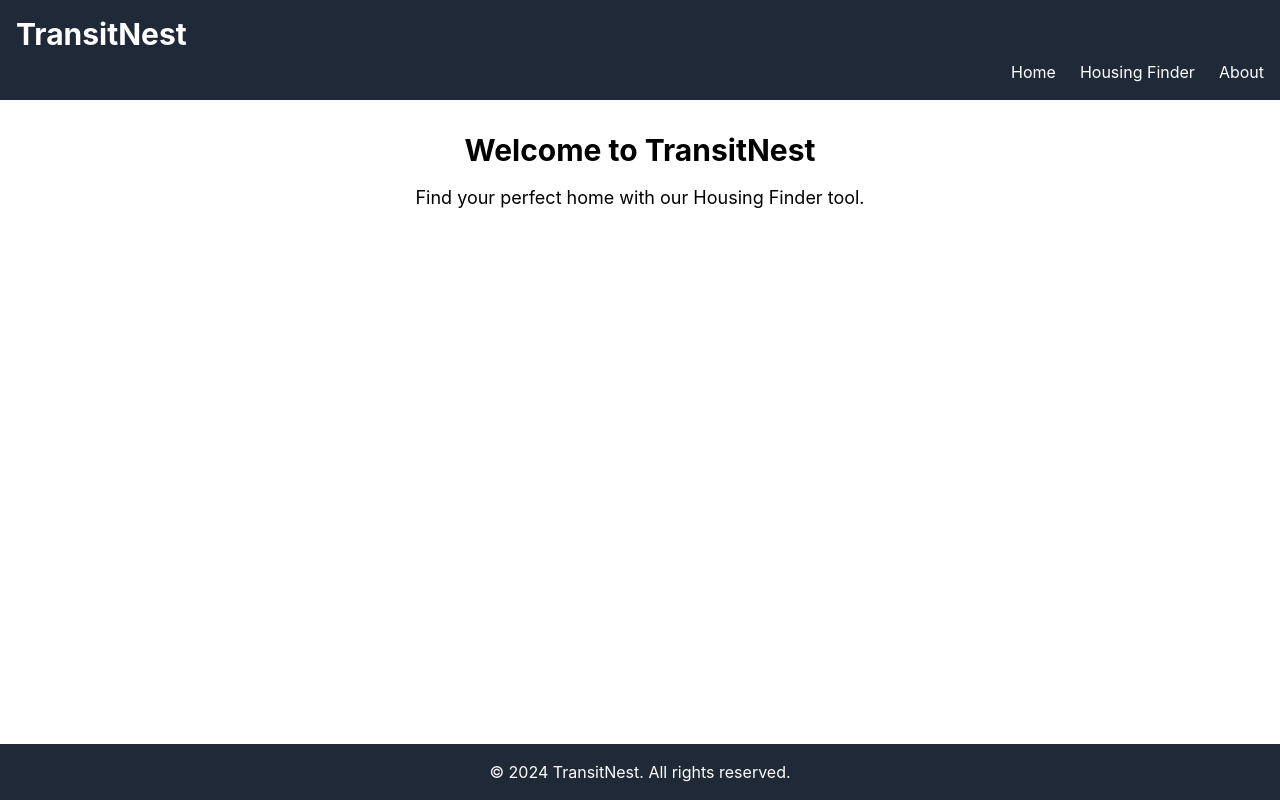
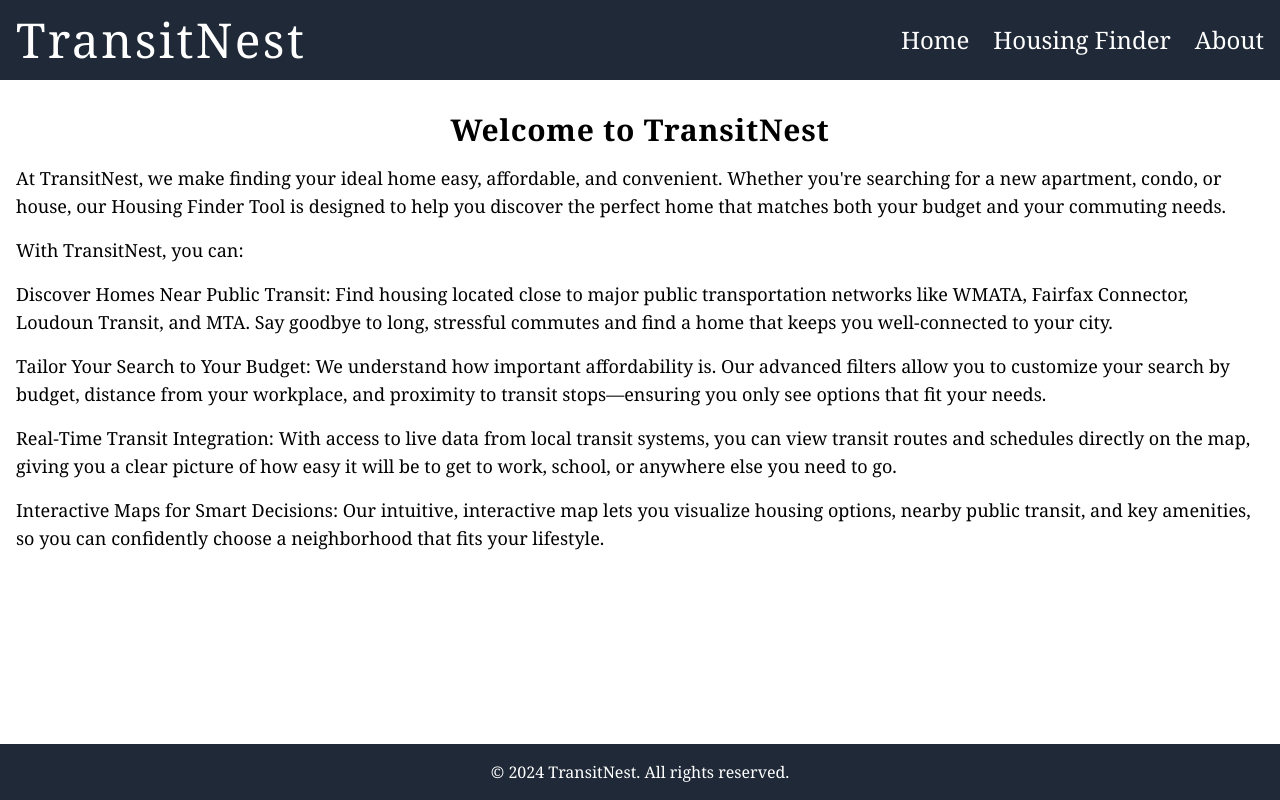
Before and after one commit to mithranm/transitnest, a React (Create React App) app in the folder housing-finder-app/: page / in a window 1280 px wide. Built offline with nearby package versions, Linux system fonts and the light colour scheme.

Commit message:
chatbot color scheme changes and button hover

```diff
--- a/housing-finder-app/src/App.js
+++ b/housing-finder-app/src/App.js
@@ -5,9 +5,24 @@ import HousingFinderApp from './components/HousingFinderApp';
 // Home component
 const Home = () => (
   <div className="container mx-auto mt-8 px-4">
-    <h1 className="text-3xl font-bold text-center">Welcome to TransitNest</h1>
-    <p className="mt-4 text-center text-lg">
-      Find your perfect home with our Housing Finder tool.
+    <h1 className="text-3xl font-bold text-center tracking-wide">Welcome to TransitNest</h1>
+    <p className="mt-4 text-lg text-left">
+    At TransitNest, we make finding your ideal home easy, affordable, and convenient. Whether you're searching for a new apartment, condo, or house, our Housing Finder Tool is designed to help you discover the perfect home that matches both your budget and your commuting needs.
+    </p>
+    <p className="mt-4 text-left text-lg">
+      With TransitNest, you can:
+    </p>
+    <p className="mt-4 text-left text-lg">
+    Discover Homes Near Public Transit: Find housing located close to major public transportation networks like WMATA, Fairfax Connector, Loudoun Transit, and MTA. Say goodbye to long, stressful commutes and find a home that keeps you well-connected to your city.
+    </p>
+    <p className="mt-4 text-left text-lg">
+    Tailor Your Search to Your Budget: We understand how important affordability is. Our advanced filters allow you to customize your search by budget, distance from your workplace, and proximity to transit stops—ensuring you only see options that fit your needs.
+    </p>
+    <p className="mt-4 text-left text-lg">
+    Real-Time Transit Integration: With access to live data from local transit systems, you can view transit routes and schedules directly on the map, giving you a clear picture of how easy it will be to get to work, school, or anywhere else you need to go.
+    </p>
+    <p className="mt-4 text-left text-lg">
+    Interactive Maps for Smart Decisions: Our intuitive, interactive map lets you visualize housing options, nearby public transit, and key amenities, so you can confidently choose a neighborhood that fits your lifestyle.
     </p>
   </div>
 );
@@ -25,12 +40,12 @@ const About = () => (
 function App() {
   return (
     <Router>
-      <div className="flex flex-col h-full font-serif['Roboto']">
+      <div className="flex flex-col h-full font-serif">
         {/* Header */}
-        <header className="bg-gray-800 text-white p-4 flex-shrink-0">
-          <h1 className="text-3xl font-bold text-left">TransitNest</h1>
+        <header className="bg-gray-800 text-white flex grid grid-cols-2 grid-rows-1 p-4">
+          <h1 className="text-5xl text-left tracking-wider">TransitNest</h1>
           <nav className="mt-2">
-            <ul className="flex justify-end space-x-6">
+            <ul className="flex justify-end space-x-6 text-2xl">
               <li>
                 <Link
                   to="/"
--- a/housing-finder-app/src/components/ChatAssistant.js
+++ b/housing-finder-app/src/components/ChatAssistant.js
@@ -3,7 +3,7 @@
 import React from 'react';
 import { Send } from 'lucide-react';
 
-const ChatAssistant = ({ messages, onSendMessage }) => {
+const ChatAssistant = ({ messages, onSendMessage, isThinking }) => {
   const [input, setInput] = React.useState('');
 
   const handleSubmit = (e) => {
@@ -30,7 +30,7 @@ const ChatAssistant = ({ messages, onSendMessage }) => {
               <p
                 key={index}
                 className={`mb-2 ${
-                  message.role === 'assistant' ? 'font-bold text-blue-600' : 'text-gray-800'
+                  message.role === 'assistant' ? 'font-bold text-gray-800' : 'text-gray-800'
                 }`}
               >
                 {message.role === 'assistant' ? 'Assistant: ' : 'You: '}
@@ -43,6 +43,9 @@ const ChatAssistant = ({ messages, onSendMessage }) => {
             return null; // Or render a fallback UI element
           }
         })}
+        {isThinking && (
+          <p>Thinking...</p>
+        )}
       </div>
 
       {/* Input Form */}
@@ -57,10 +60,10 @@ const ChatAssistant = ({ messages, onSendMessage }) => {
         <button
           type="submit"
           className="
-            bg-indigo-800 text-white
+            bg-gray-800 text-white
             p-2
             rounded-r-md
-            hover:bg-indigo-700
+            hover:bg-cyan-800
             transition-colors duration-200
             flex items-center justify-center
           "
--- a/housing-finder-app/src/components/HousingFinderApp.js
+++ b/housing-finder-app/src/components/HousingFinderApp.js
@@ -18,6 +18,7 @@ const HousingFinderApp = () => {
   const [chatMessages, setChatMessages] = useState([]);
   const [polystring, setPolyString] = useState([]);
   const [isLoading, setLoading] = useState(false);
+  const [isThinking, setThinking] = useState(false);
 
   const handleSearch = (params) => {
     setLoading(true);
@@ -50,6 +51,7 @@ const HousingFinderApp = () => {
   };
 
   const handleChatMessage = (message) => {
+    setThinking(true);
     const newUserMessage = { role: "user", content: [{ text: message }] };
     const updatedChatMessages = [...chatMessages, newUserMessage];
     setChatMessages(updatedChatMessages);
@@ -70,11 +72,13 @@ const HousingFinderApp = () => {
     })
       .then(response => {
         if (!response.ok) {
+          setThinking(false);
           throw new Error(`Error: ${response.statusText}`);
         }
         return response.json();
       })
       .then((data) => {
+        setThinking(false);
         console.log('Received response from /chat:', data);
         if (data.message) {
           // Ensure data.message is a valid message object
@@ -93,6 +97,7 @@ const HousingFinderApp = () => {
         }
       })
       .catch((error) => {
+        setThinking(false);
         console.error('Error communicating with /chat:', error);
       });
   };
@@ -114,7 +119,7 @@ const HousingFinderApp = () => {
             </div>
             {/* Chat Assistant */}
             <div className="flex-shrink-0 p-4 max-h-[300px] overflow-y-auto border-t border-gray-200">
-              <ChatAssistant messages={chatMessages} onSendMessage={handleChatMessage} />
+              <ChatAssistant messages={chatMessages} onSendMessage={handleChatMessage} isThinking={isThinking} />
             </div>
           </div>
         </div>
--- a/housing-finder-app/src/components/NavigationBar.js
+++ /dev/null
@@ -1,22 +0,0 @@
-import React from 'react';
-import { Link } from 'react-router-dom';
-
-const NavigationBar = () => {
-  return (
-    <nav className="bg-light-blue-500 text-white whitespace-nowrap">
-      <div className="container mx-auto flex items-center justify-center space-x-6 py-4">
-        <Link to="/" className="font-bold text-2xl hover:text-gray-300 transition-colors duration-200">
-          BrandName
-        </Link>
-        <Link to="/TransitNest" className="px-4 py-2 hover:text-gray-300 transition-colors duration-200">
-          TransitNest
-        </Link>
-        <Link to="/about" className="px-4 py-2 hover:text-gray-300 transition-colors duration-200">
-          About
-        </Link>
-      </div>
-    </nav>
-  );
-};
-
-export default NavigationBar;
--- a/housing-finder-app/src/components/SearchForm.js
+++ b/housing-finder-app/src/components/SearchForm.js
@@ -19,7 +19,7 @@ const SearchForm = ({ onSearch }) => {
   };
 
   return (
-    <form onSubmit={handleSubmit} className="bg-blue-700 rounded-lg p-4 mb-4 grid grid-cols-2 gap-2">
+    <form onSubmit={handleSubmit} className="bg-cyan-800 rounded-lg p-4 mb-4 grid grid-cols-2 gap-2">
       <label htmlFor="budget" className="text-white">
         Budget
       </label>
@@ -65,10 +65,11 @@ const SearchForm = ({ onSearch }) => {
       <button
         type="submit"
         className="
-          bg-indigo-800 text-white
+          bg-white text-gray-800
           p-2
           rounded-md
-          hover:bg-indigo-700
+          hover:bg-gray-600
+          hover:text-white
           transition-colors duration-200
           flex items-center justify-center
         "
```
